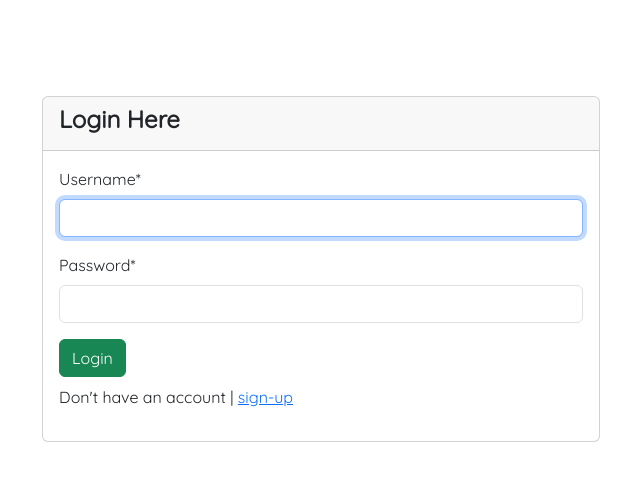
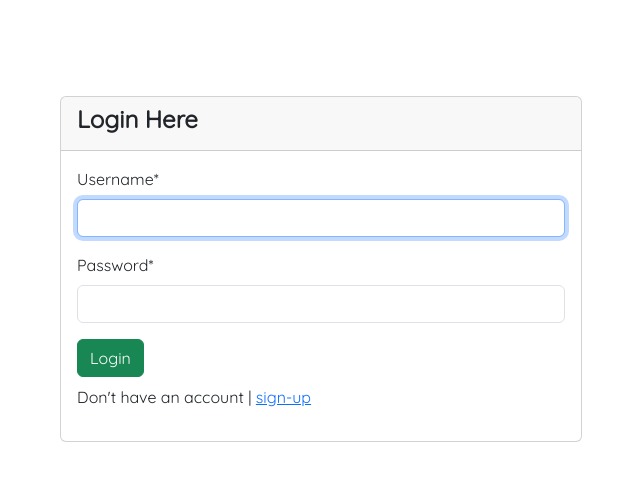
Before and after one commit to gamisi/Alx_Final, a Django app: page /login/ in a window 1280 px wide. Shown: the top 481 px of the page, without its empty margins (319-959 px from the left). Run offline with Django 5.2, Linux system fonts and the light colour scheme; some libraries are stand-ins or nearby versions.

Commit message:
updated login form

```diff
--- a/accounts/templates/registration/login.html
+++ b/accounts/templates/registration/login.html
@@ -2,7 +2,7 @@
 {% block content %}
 {% load crispy_forms_tags %}
 <div class="container-fluid my-5 py-5">
-    <div class="container d-flex justify-content-center align-items-center">
+    <div class="container d-flex justify-content-center align-items-center px-5">
 
         <div class="card w-50">
             <div class="card-header">
```
